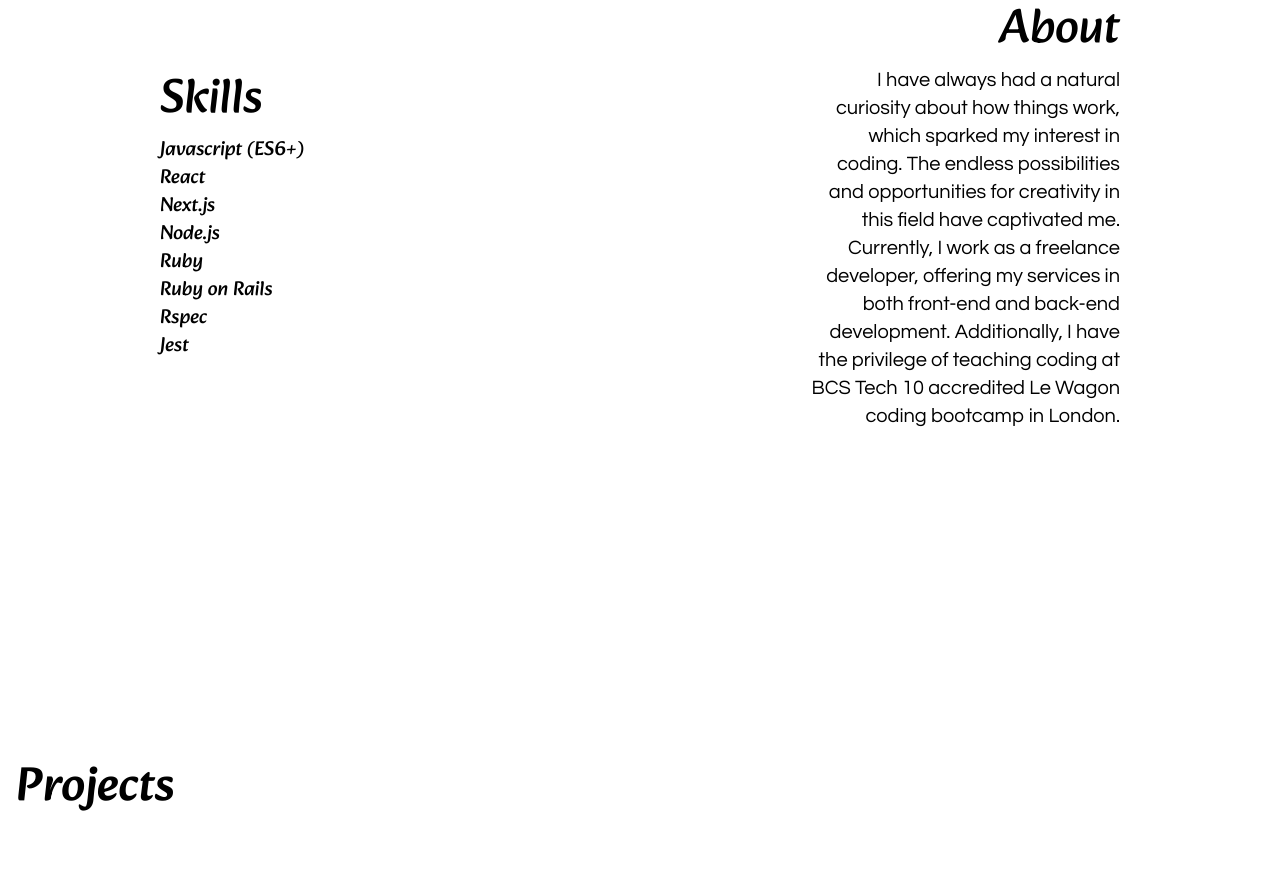
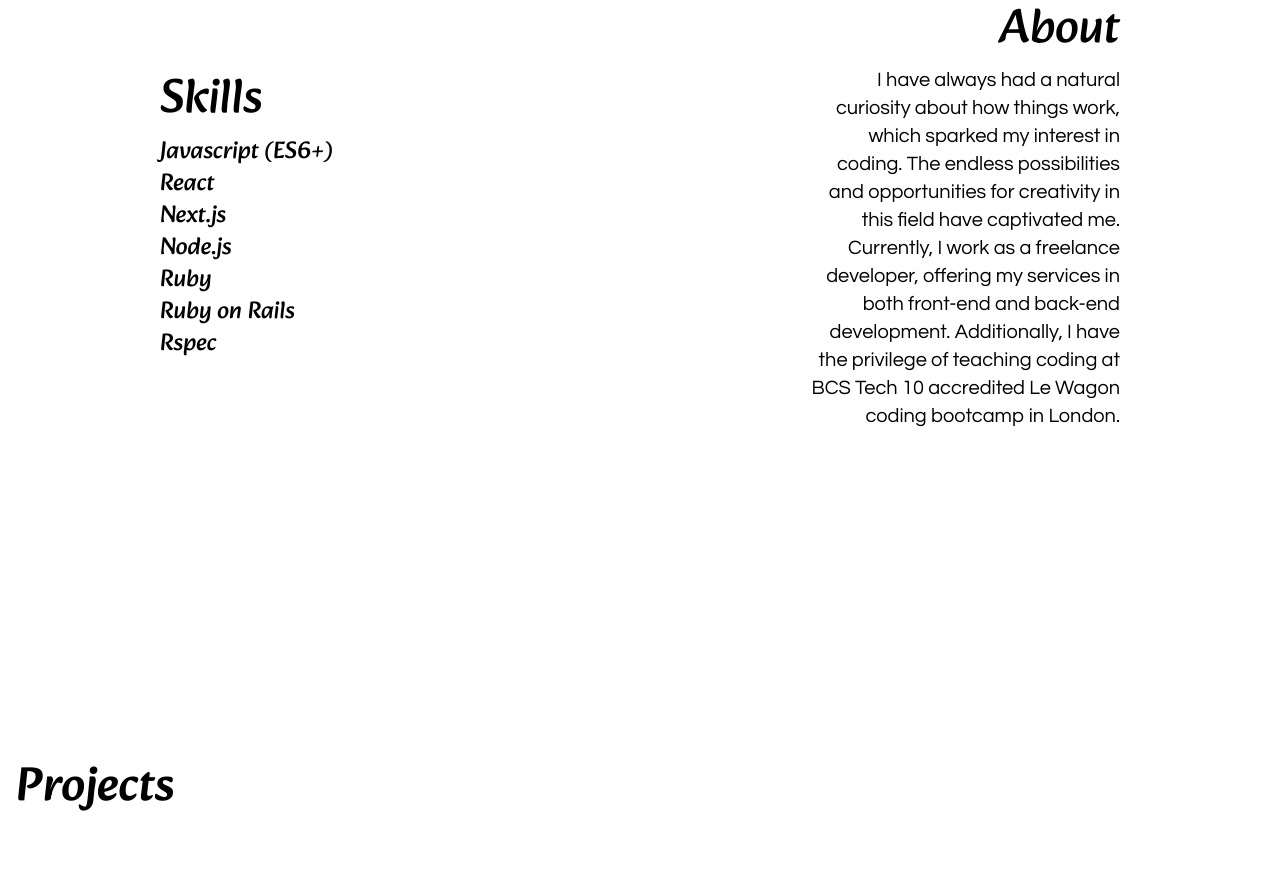
Before and after one commit to Luca-Divit/react-portfolio, a Next.js app: page / in a window 1280 px wide. Shown: the part 1000-1890 px from the top of the page. Built offline with nearby package versions, Linux system fonts and the light colour scheme; no server answers.

Commit message:
modified about section increasing the font

```diff
--- a/src/components/About.js
+++ b/src/components/About.js
@@ -4,14 +4,13 @@ const About = () => {
       <div>
         <h2 className="my-3 text-5xl">Skills</h2>
         <ul>
-          <li><h2 className="text-xl">Javascript (ES6+)</h2></li>
-          <li><h2 className="text-xl">React</h2></li>
-          <li><h2 className="text-xl">Next.js</h2></li>
-          <li><h2 className="text-xl">Node.js</h2></li>
-          <li><h2 className="text-xl">Ruby</h2></li>
-          <li><h2 className="text-xl">Ruby on Rails</h2></li>
-          <li><h2 className="text-xl">Rspec</h2></li>
-          <li><h2 className="text-xl">Jest</h2></li>
+          <li><h2 className="text-2xl">Javascript (ES6+)</h2></li>
+          <li><h2 className="text-2xl">React</h2></li>
+          <li><h2 className="text-2xl">Next.js</h2></li>
+          <li><h2 className="text-2xl">Node.js</h2></li>
+          <li><h2 className="text-2xl">Ruby</h2></li>
+          <li><h2 className="text-2xl">Ruby on Rails</h2></li>
+          <li><h2 className="text-2xl">Rspec</h2></li>
         </ul>
       </div>
       <div className="text-end w-9/12 ml-auto lg:w-4/12">
```
